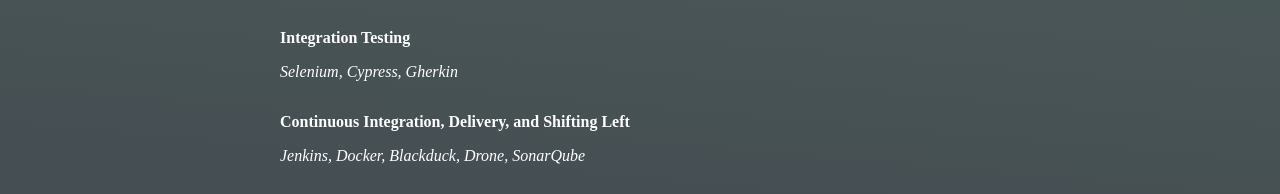
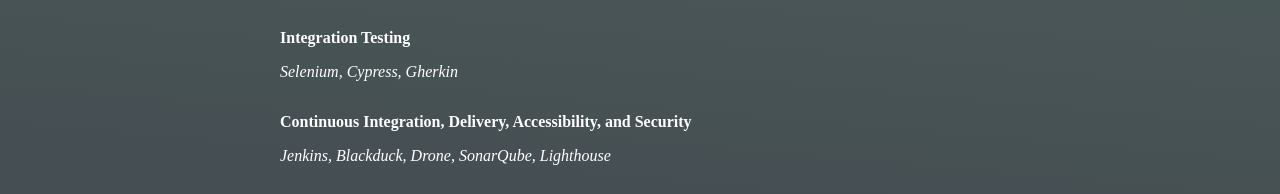
Before and after one commit to tcarrio/tom.carrio.dev, a website: page index.html in a window 1280 px wide. Shown: the part 5143-5337 px from the top of the page. Drawn offline with nearby package versions, Linux system fonts and the light colour scheme; files that its build step writes are made by us from their sources.

Commit message:
Including 'Accessibility' and 'Security'

```diff
--- a/index.html
+++ b/index.html
@@ -297,8 +297,8 @@
                 <p class="entries">Selenium, Cypress, Gherkin</p>
             </div>
             <div>
-                <p class="topic">Continuous Integration, Delivery, and Shifting Left</p>
-                <p class="entries">Jenkins, Docker, Blackduck, Drone, SonarQube</p>
+                <p class="topic">Continuous Integration, Delivery, Accessibility, and Security</p>
+                <p class="entries">Jenkins, Blackduck, Drone, SonarQube, Lighthouse</p>
             </div>
             <div>
                 <p class="topic">Observability and Monitoring</p>
```
